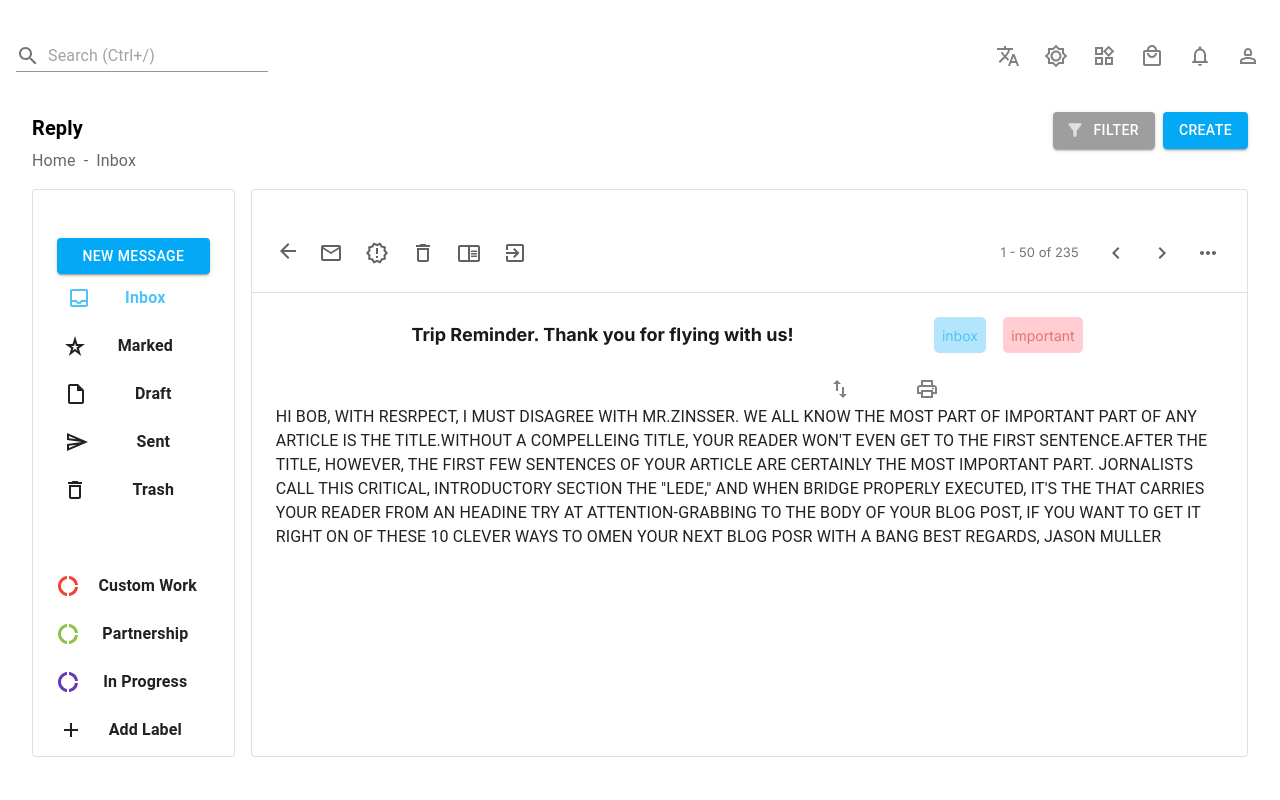
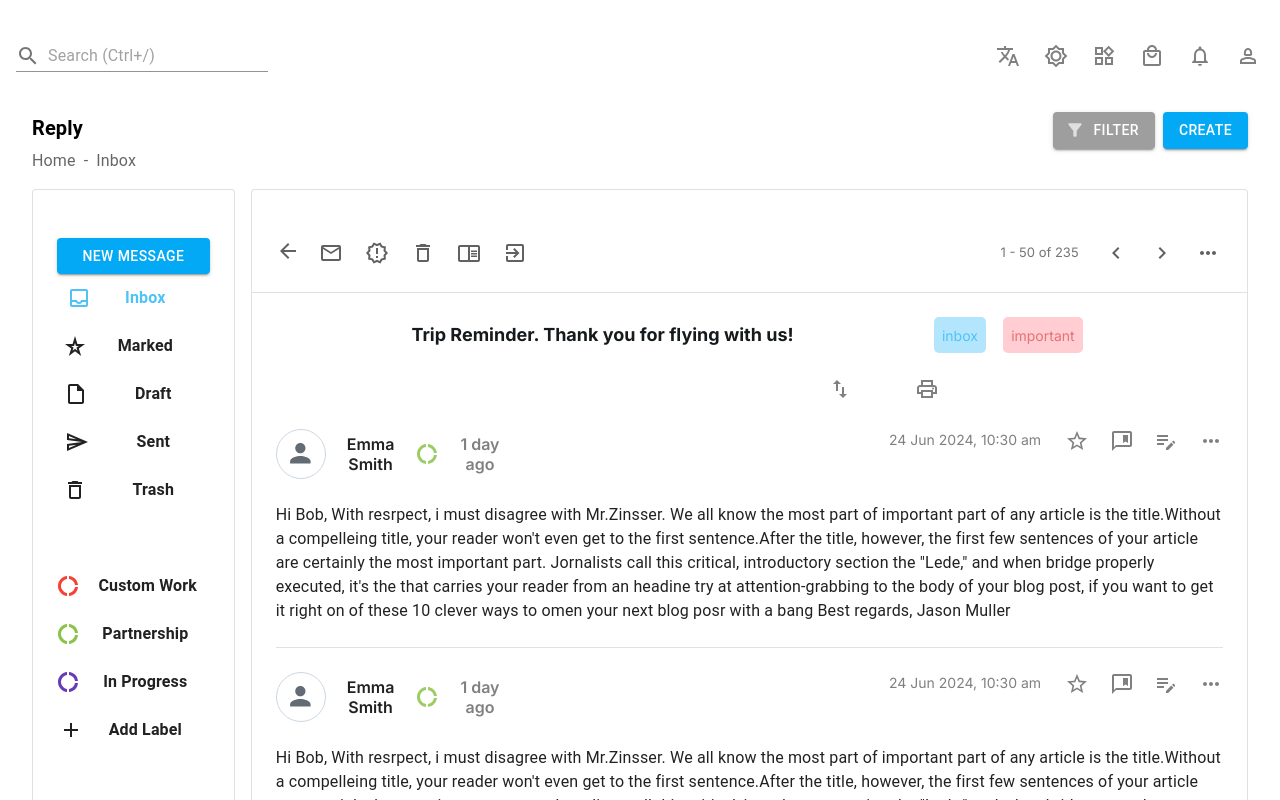
Before and after one commit to erhanbarisolmez/nextjs-dashboard-marketting-v1, a Next.js app: page /en/edit-product in a window 1280 px wide. Shown: the top 800 px of the page. Built offline with nearby package versions, Linux system fonts and the light colour scheme.

Commit message:
15.02.2024

```diff
--- a/src/components/TypographyCustom.js
+++ b/src/components/TypographyCustom.js
@@ -11,11 +11,12 @@ export const TypographyCustom = ({
   return (
     <Typography
       variant={variant}
+
       sx={sx}
       {...otherProps}
     >
       {icon}{text}
-      <Typography variant="caption" display={"block"} sx={{ opacity: 0.4 }}>
+      <Typography variant="caption" display={"block"}  sx={{ opacity: 0.4 }}>
         {text2}
       </Typography>
 
--- a/src/components/e-commerce/edit-product/inbox/menuItems/inboxContent.js
+++ b/src/components/e-commerce/edit-product/inbox/menuItems/inboxContent.js
@@ -12,6 +12,8 @@ export const InboxContent = () => {
         <InboxContentHeader />
 
         <UserCardInbox />
+        <UserCardInbox />
+        <UserCardInbox />
     </>
   )
 }
--- a/src/components/e-commerce/edit-product/inbox/menuItems/inboxContent/UserCardInbox.js
+++ b/src/components/e-commerce/edit-product/inbox/menuItems/inboxContent/UserCardInbox.js
@@ -1,56 +1,142 @@
 'use client'
+import { TypographyCustom } from '@/components/TypographyCustom';
+import { TabHeader } from '@/components/e-commerce/TabHeader';
+import { palette } from '@/style/color';
+import {
+  CommentBankOutlined as CommentIcon,
+  DonutLargeOutlined as DonutIcon,
+  EditNoteOutlined as EditIcon,
+  MoreHorizOutlined as MoreIcon,
+  StarBorderOutlined as StarIcon
+} from '@mui/icons-material';
 import { Avatar } from '@mui/joy';
+import Divider from '@mui/joy/Divider';
 import { Grid, Typography } from '@mui/material';
 import { useState } from "react";
+
+
 export const UserCardInbox = () => {
-  const [open, setOpen] = useState(false);
+  const [open, setOpen] = useState(true);
 
   const handleClick = () => {
     setOpen(prevOpen => !prevOpen)
     console.log("durum:", open);
   }
   const message = `Hi Bob,
-
   With resrpect, i must disagree with Mr.Zinsser. We all know the most part of important part of any article is the title.Without a compelleing title, your reader won't even get to the first sentence.After the title, however, the first few sentences of your article are certainly the most important part.
   Jornalists call this critical, introductory section the "Lede," and when bridge properly executed, it's the that carries your reader from an headine try at attention-grabbing to the body of your blog post, if you want to get it right on of these 10 clever ways to omen your next blog posr with a bang
   Best regards,
   Jason Muller`;
 
+
   return (
-    <div onClick={handleClick}>
-        {open ?(
-        <Grid item container sx={{display:'flex', backgroundColor: 'bisque', mt: 3 }}>
-      <Grid item xs={6} sx={{ backgroundColor: 'beige', display: 'flex', alignItems:'center'}}>
-        <Grid item container  xs={12} sx={{display:'flex',justifyContent:'space-around', bgcolor: 'lightblue' }}>
-          <Grid item xs = {4} sx={{bgcolor:'red'}}>
-          <Avatar variant='outlined' />
+    <div >
+      {open ? (
+        <Grid item container sx={{ display: 'flex', mt: 3 }}>
+          <Grid item xs={6} onClick={handleClick} style={{ cursor: 'pointer' }} sx={{ display: 'flex', alignItems: 'center' }}>
+            <Grid item xs={6} sx={{ display: 'flex', justifyContent: 'space-between', alignItems: 'center', textAlign: 'center' }}>
+              <Grid>
+                <Avatar variant='outlined' size='lg' sx={{}} />
               </Grid>
-          <Grid item xs={4}>
+              <Grid item sx={{ fontWeight: 600 }} >
                 Emma Smith
               </Grid>
-          <Grid item xs={4}>
+              <Grid item
+                sx={{
+                  display: 'flex',
+                  alignItems: 'center',
+                  fontWeight: 600,
+                  color: 'grey'
+                }} >
+                <DonutIcon sx={{ mr: 1, color: palette.lightGreen[400] }} />
                 1 day ago
               </Grid>
             </Grid>
           </Grid>
-      <Grid item xs={6} sx={{ backgroundColor: 'lavender' }}>
+          <Grid item xs={6} sx={{}}>
 
             <Grid item xs={12} sx={{ display: 'flex', justifyContent: 'end' }}>
-          . . .
+              <TabHeader
+                titleTextField="24 Jun 2024, 10:30 am"
+                level="body-sm"
+                fontWeight={400}
+                sxTitleTextField={{ color: 'gray', textAlign: 'center', alignItems: 'center' }}
+              />
+
+              <Grid item xs={4} sx={{ display: 'flex', ml: 3, color: 'gray', justifyContent: 'space-between', display: 'flex' }}>
+                <StarIcon />
+                <CommentIcon />
+                <EditIcon />
+                <MoreIcon />
               </Grid>
             </Grid>
-      <Typography>
+          </Grid>
+          <Typography sx={{ mt: 3 }}>
             {message}
-
           </Typography>
+          <Grid item xs={12}>
+            <Divider orientation='horizontal' sx={{ mt: 3 }} />
+          </Grid>
 
         </Grid>
+
       ) :
-       <Typography sx={{
-        textTransform: 'uppercase'
-       }}>
-        {message}
-       </Typography>
+        <Grid item container sx={{ display: 'flex', mt: 3 }}>
+          <Grid item xs={12} onClick={handleClick} style={{ cursor: 'pointer' }} sx={{ display: 'flex', alignItems: 'center', mt: 3 }}>
+            <Grid item xs={12} sx={{ display: 'flex', justifyContent: 'space-between', alignItems: 'center', textAlign: 'center' }}>
+              <Grid item xs={1}>
+                <Avatar variant='outlined' size='lg' sx={{}} />
+              </Grid>
+              <Grid xs={4} item sx={{ fontWeight: 600, justifyContent: 'flex-start', display: 'flex', ml: 3 }} >
+                Emma Smith
+              </Grid>
+              <Grid item
+                xs={12}
+                sx={{
+                  display: 'flex',
+                  alignItems: 'center',
+                  fontWeight: 600,
+                  color: 'grey'
+                }} >
+                <DonutIcon sx={{ mr: 1, color: palette.lightGreen[400] }} />
+                1 day ago
+              </Grid>
+            </Grid>
+
+            <Grid item xs={12} sx={{ display: 'flex', justifyContent: 'end' }}>
+              <TabHeader
+                titleTextField="24 Jun 2024, 10:30 am"
+                level="body-sm"
+                fontWeight={400}
+                sxTitleTextField={{ color: 'gray', textAlign: 'center', alignItems: 'center' }}
+              />
+
+              <Grid item xs={4} sx={{ display: 'flex', ml: 3, color: 'gray', justifyContent: 'space-between', display: 'flex' }}>
+                <StarIcon />
+                <CommentIcon />
+                <EditIcon />
+                <MoreIcon />
+              </Grid>
+            </Grid>
+          </Grid>
+          <Grid item xs={12}>
+            <TypographyCustom
+              sx={{
+                mt: 3,
+                overflow: 'hidden',
+                textOverflow: 'ellipsis',
+                display: '-webkit-box',
+                WebkitLineClamp: 1,
+                WebkitBoxOrient: 'vertical'
+              }}
+              text={message}
+            />
+          </Grid>
+          <Grid item xs={12}>
+            <Divider orientation='horizontal' sx={{mt:3}} />
+
+          </Grid>
+        </Grid>
       }
 
     </div>
```
Lines whose indentation alone changed are shown as unchanged.
